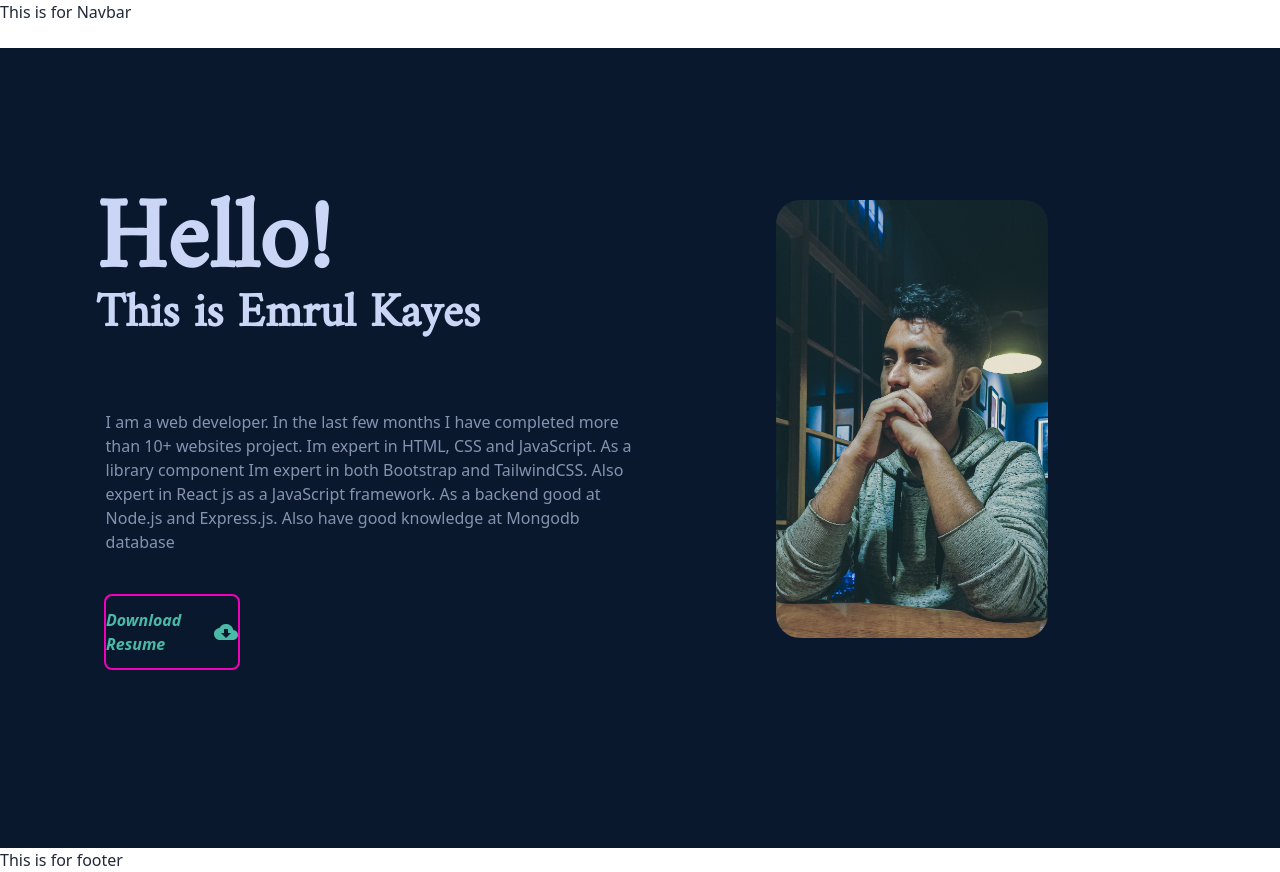
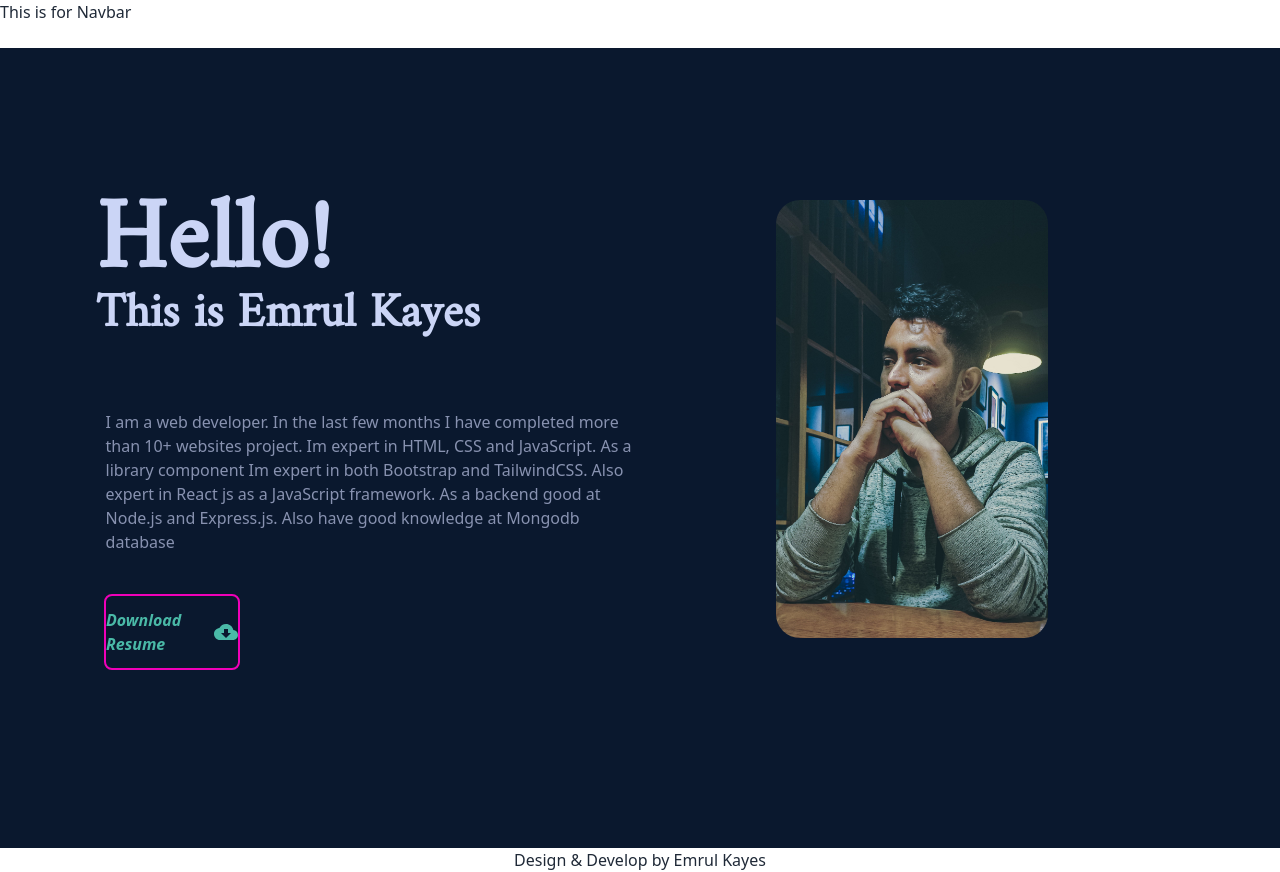
Before and after one commit to its-kayes/portfolio-kayes, a Next.js app: page / in a window 1280 px wide. Built offline with nearby package versions, Linux system fonts and the light colour scheme.

Commit message:
Check new branch

```diff
--- a/components/Footer.tsx
+++ b/components/Footer.tsx
@@ -1,5 +1,7 @@
 export default function Footer() {
   return (
-    <div> This is for footer </div>
-  )
+    <section>
+      <h1 className="text-center"> Design & Develop by Emrul Kayes </h1>
+    </section>
+  );
 }
```
